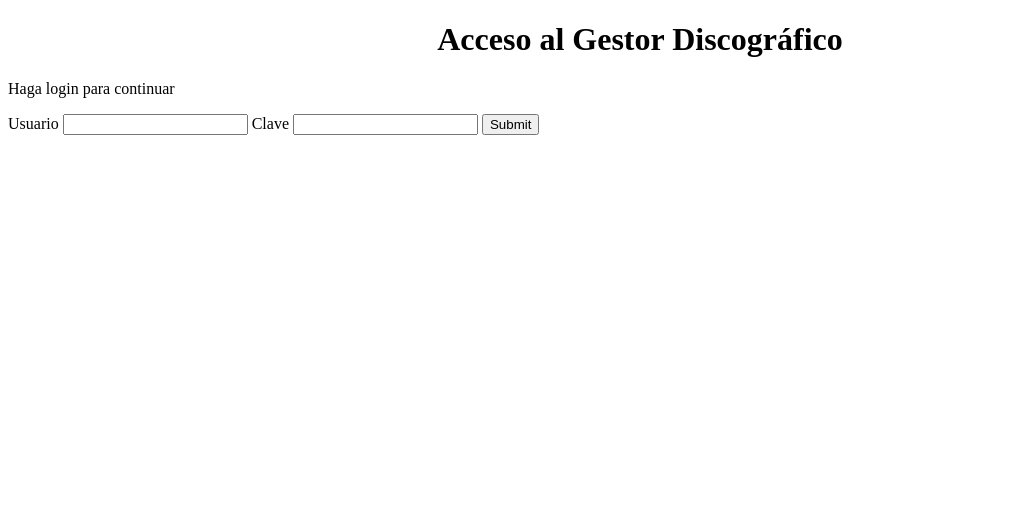
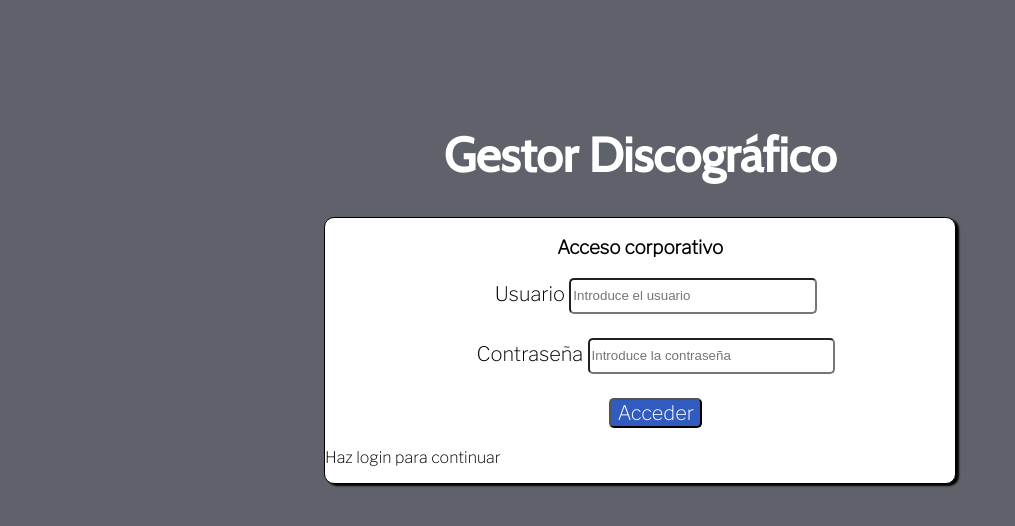
Before and after one commit to adrib2727/ProyectosVar, a PHP site: the page made by proy/proyectos_mios/proyecto_discografica/login.php in a window 1280 px wide. Shown: the top 526 px of the page, without its empty margins (0-1015 px from the left). Run offline with PHP 8.4, Linux system fonts and the light colour scheme.

Commit message:
27/11/20

```diff
--- /dev/null
+++ b/proy/proyectos_mios/proyecto_discografica/cabecera.php
@@ -0,0 +1,6 @@
+<header>
+ <a href="categorias.php">Home</a>
+ <a href="carrito.php">Ver carrito</a>
+ <a href="logout.php">Cerrar sesión</a>
+</header>
+<hr>
--- a/proy/proyectos_mios/proyecto_discografica/login.php
+++ b/proy/proyectos_mios/proyecto_discografica/login.php
@@ -1,23 +1,24 @@
 <?php
-require_once 'conexion_bd.php';
+    require "conexion_bd.php";
 
-if ($_SERVER["REQUEST_METHOD"] == "POST") {
+    if($_SERVER["REQUEST_METHOD"] == "POST"){
 
-	$usu = comprobar_usuario($_POST['usuario'], $_POST['clave']);
-	if($usu===false){
-		$err = true;
-		$usuario = $_POST['usuario'];
+        $introd_usu = comprobar_usuario($_POST["usuario"], $_POST["contrasena"]);
+
+        if($introd_usu === FALSE){
+            $error = TRUE;
+            $usuario = $_POST["usuario"];
         }else{
             session_start();
-		// $usu tiene campos correo y codRes, correo
-		$_SESSION['usuario'] = $usu;
+            $_SESSION["usuario"] = $introd_usu;
             header("Location: principal.php");
             return;
         }
     }
 ?>
+
 <!DOCTYPE html>
-<html>
+<html lang="es">
 <head>
     <meta charset="UTF-8">
     <meta name="viewport" content="width=device-width, initial-scale=1.0">
@@ -27,32 +28,82 @@ if ($_SERVER["REQUEST_METHOD"] == "POST") {
     <link rel="preconnect" href="https://fonts.gstatic.com">
     <link href="https://fonts.googleapis.com/css2?family=Libre+Franklin:wght@200&display=swap" rel="stylesheet">
     <style>
-            #titulo{
+        body{
+            background-color: #5F626A;
+        }
+        .titulo{
+            color: white;
             text-align: center;
-                font-family:
+            margin-top: 10%;
+            font-family:'Cabin', sans-serif;
+            font-size: x-large;
+        }
+        .pestana_login{
+            border-radius: 10px;
+            background-color: white;
+            border: 1px solid black;
+            font-family: 'Libre Franklin', sans-serif;
+            margin-right: 25%;
+            margin-left: 25%;
+            box-shadow: 3px 2px 2px 0px;
+        }
+        .pestana_login h3{
+            text-align: center;
+            color: black;
+        }
+        #formulario{
+            margin-left: 5%;
+            font-size: 20px;
+            margin-bottom: 20px;
+            text-align: center;
+        }
+        #formulario input{
+            height: 30px;
+            border-radius: 5px;
+        }
+        #usuario{
+            width: 40%;
+        }
+        #contrasena{
+            width: 40%;
+        }
+        #boton{
+            font-size: 20px;
+            font-family: 'Libre Franklin', sans-serif;
+            background-color: #325BBF;
+            color: white;
         }
     </style>
 </head>
 <body>
-        <div id="titulo">
-            <h1>Acceso al Gestor Discográfico</h1>
+    <div class="titulo">
+        <h1>Gestor Discográfico</h1>
     </div>
-		<?php if(isset($_GET["redirigido"])){
-			echo "<p>Haga login para continuar</p>";
-		}?>
-		<?php if(isset($err) and $err == true){
-			echo "<p> Revise usuario y contraseña</p>";
-        }?>
+    <div class="pestana_login">
+        <h3>Acceso corporativo</h3>
         <div id="formulario">
-            <form action = "<?php echo htmlspecialchars($_SERVER["PHP_SELF"]);?>" method = "POST">
-                <label for = "usuario">Usuario</label>
-                <input value = "<?php if(isset($usuario))echo $usuario;?>"
-                id = "usuario" name = "usuario" type = "text">
-                <label for = "clave">Clave</label>
-                <input id = "clave" name = "clave" type = "password">
-                <input type = "submit">
+        <form action="<?php echo htmlspecialchars($_SERVER["PHP_SELF"]);?> "method="POST">
+            <label for="usuario">Usuario</label>
+            <input name="usuario" type="text" id="usuario" placeholder="Introduce el usuario"
+            value="<?php if(isset($usuario)) echo $usuario;?>"><br><br>
+            <label for="contrasena">Contraseña</label>
+            <input name="contrasena"type="password" id="contrasena" placeholder="Introduce la contraseña"><br><br>
+            <input id="boton" type="submit" name="" value="Acceder">
         </form>
         </div>
-
+        <div>
+            <?php if(isset($_GET["redirigido"])){
+                echo "<p>Haz login para continuar</p>";
+            }
+            ?>
+        </div>
+        <div>
+            <?php
+                if(isset($error) and $error == true){
+                    echo "<h4>Revise usuario y contraseña</h4>";
+                }
+            ?>
+        </div>
+    </div>
 </body>
 </html>
```
Also changed, not shown: proy/proyectos_mios/proyecto_discografica/a.html (added, +16 -0 lines), proy/proyectos_mios/proyecto_discografica/principal.php (+65 -2 lines), proy/proyectos_mios/proyecto_discografica2/1login.css (added, +45 -0 lines), proy/proyectos_mios/proyecto_discografica2/conexion_bd.php (added, +12 -0 lines), proy/proyectos_mios/proyecto_discografica2/login.php (renamed from proy/proyectos_mios/proyecto_discografica/paraDejarLascosas.html, +9 -14 lines), proy/proyectos_mios/proyecto_discografica/companias.php (added), proy/proyectos_mios/proyecto_discografica/grabaciones.php (added), proy/proyectos_mios/proyecto_discografica/interpretes.php (added), 1 other file. Lines whose indentation alone changed are shown as unchanged.
